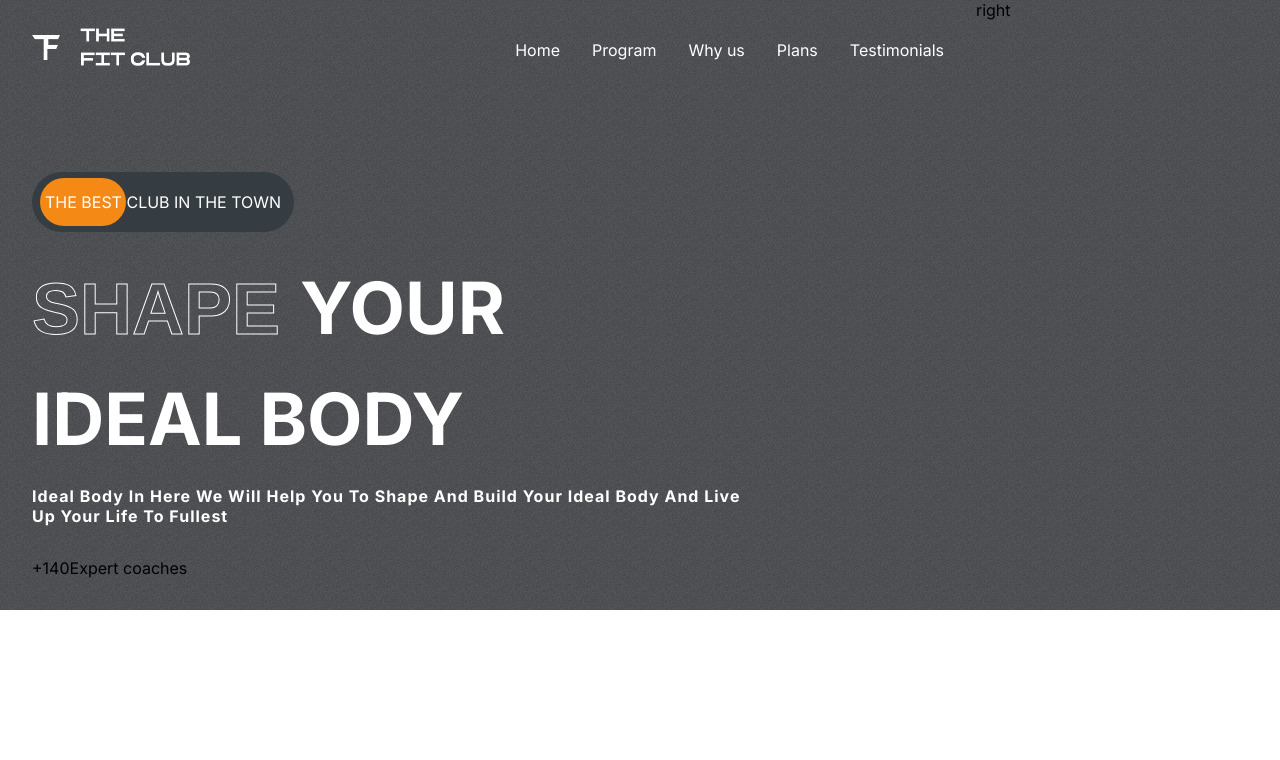
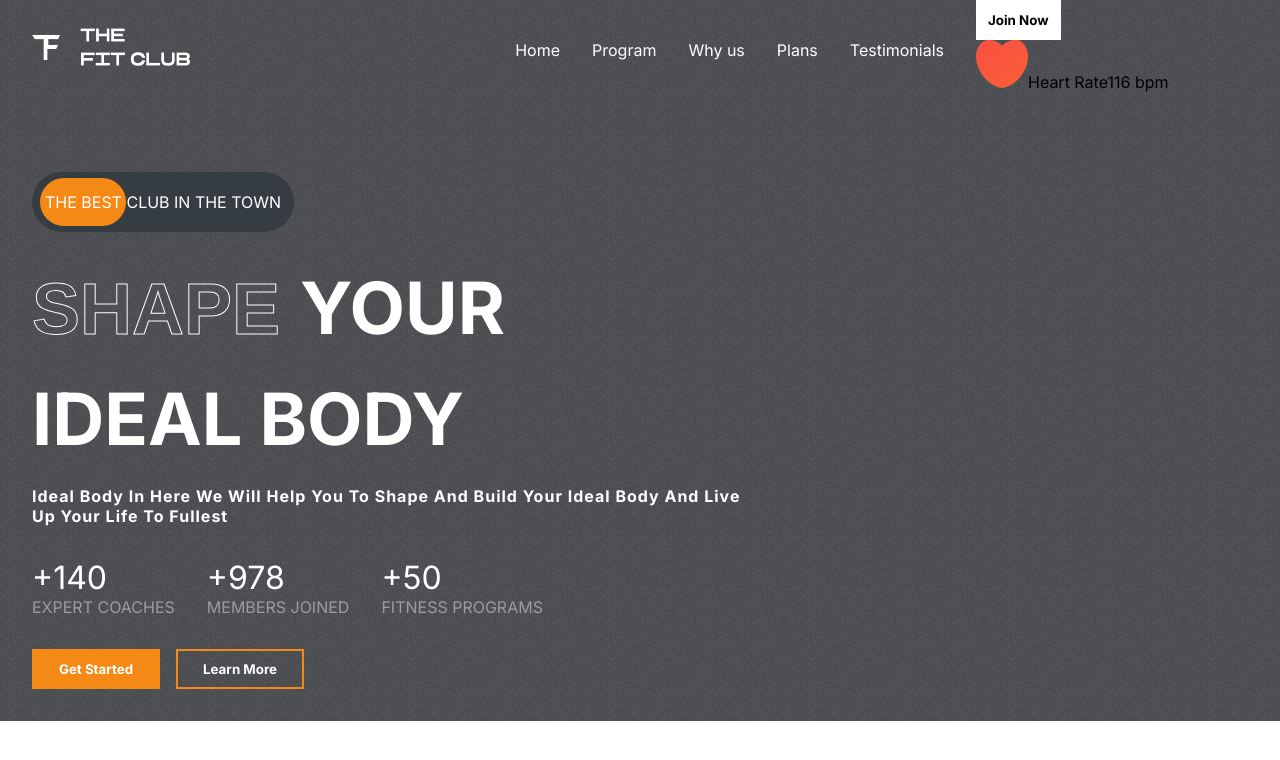
Before and after one commit to addis-ale/gym-app, a React (Create React App) app: page / in a window 1280 px wide. Shown: the top 760 px of the page. Built offline with nearby package versions, Linux system fonts and the light colour scheme.

Commit message:
initial commit

```diff
--- a/src/App.css
+++ b/src/App.css
@@ -27,3 +27,16 @@
   -webkit-text-stroke-width: 1px;
   -webkit-text-stroke-color: white;
 }
+.btn {
+  background-color: white;
+  padding: 0.5rem;
+  font-weight: bold;
+  border: 4px solid transparent;
+  transition: 300ms all;
+  display: flex;
+  align-items: center;
+  justify-content: center;
+}
+.btn:hover {
+  cursor: pointer;
+}
--- a/src/components/Heros/Hero.css
+++ b/src/components/Heros/Hero.css
@@ -55,3 +55,35 @@
   letter-spacing: 1px;
   width: 80%;
 }
+.figures {
+  display: flex;
+  gap: 2rem;
+}
+.figures > div {
+  display: flex;
+  flex-direction: column;
+}
+.figures > div > span:nth-of-type(1) {
+  color: white;
+  font-size: 2rem;
+}
+.figures > div > span:nth-of-type(2) {
+  color: var(--gray);
+  text-transform: uppercase;
+}
+.hero-buttons {
+  display: flex;
+  gap: 1rem;
+  font-weight: normal;
+}
+.hero-buttons > :nth-child(1) {
+  color: white;
+  background-color: var(--orange);
+  width: 8rem;
+}
+.hero-buttons > :nth-child(2) {
+  color: white;
+  background-color: transparent;
+  width: 8rem;
+  border: 2px solid var(--orange);
+}
--- a/src/components/Heros/Hero.jsx
+++ b/src/components/Heros/Hero.jsx
@@ -1,6 +1,10 @@
 import React from "react";
 import "./Hero.css";
 import Header from "../Headers/Header";
+import hero_image from "../../assets/hero_image.png";
+import hero_image_back from "../../assets/hero_image_back.png";
+import Heart from "../../assets/heart.png";
+import Calories from "../../assets/calories.png";
 export default function Hero() {
   return (
     <div className="hero">
@@ -33,11 +37,29 @@ export default function Hero() {
             <span>+140</span>
             <span>Expert coaches</span>
           </div>
-          <div></div>
-          <div></div>
+          <div>
+            <span>+978</span>
+            <span>members joined</span>
+          </div>
+          <div>
+            <span>+50</span>
+            <span>fitness programs</span>
+          </div>
+        </div>
+        {/*hero buttons*/}
+        <div className="hero-buttons">
+          <button className="btn">Get Started</button>
+          <button className="btn">Learn More</button>
         </div>
       </div>
-      <div className="right-h">right</div>
+      <div className="right-h">
+        <button className="btn">Join Now</button>
+        <div className="heart-rate">
+          <img src={Heart} alt="" />
+          <span>Heart Rate</span>
+          <span>116 bpm</span>
+        </div>
+      </div>
     </div>
   );
 }
```
